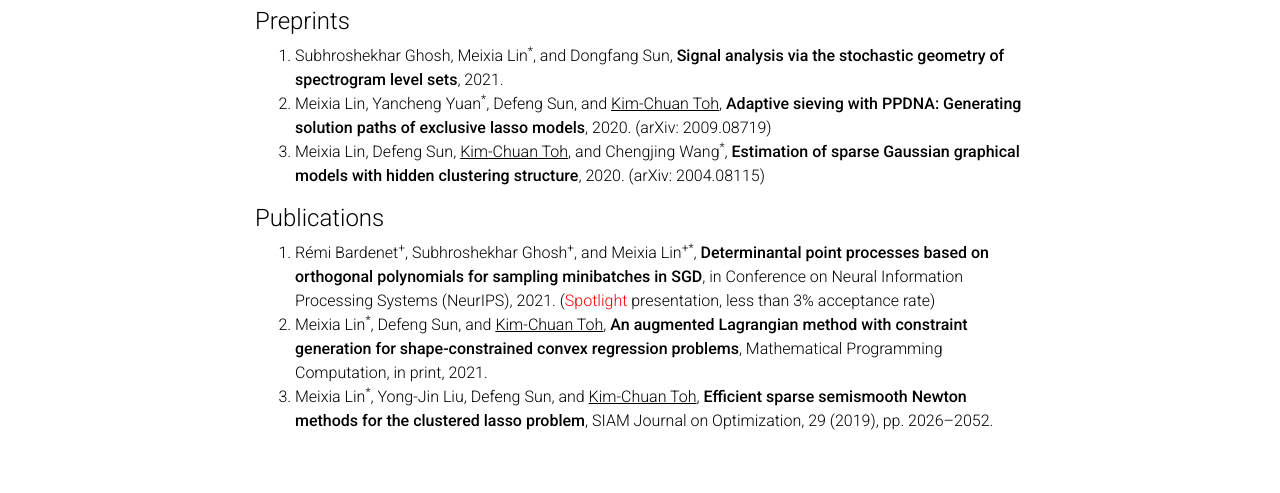
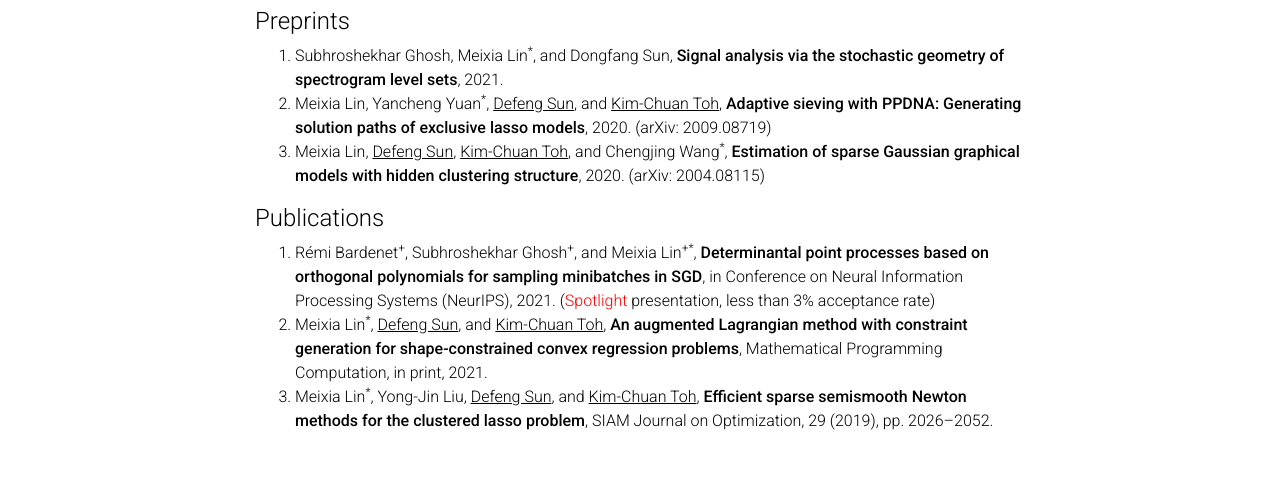
Before and after one commit to linmeixia/linmeixia.github.io, a Jekyll site: the page built from _pages/publications.md, in a window 1280 px wide. Shown: the part 217-710 px from the top of the page. Built offline with Jekyll 4.4.1, drawn with Linux system fonts in a browser that asks for light colours; nearby versions of some CDN libraries; comment, search, counter and statistics services are not loaded; a style sheet for code colours, icons or effects is not loaded.

Commit message:
Update publications.md

```diff
--- a/_pages/publications.md
+++ b/_pages/publications.md
@@ -12,13 +12,12 @@
 <h4>Preprints</h4>
 
 1. Subhroshekhar Ghosh, Meixia Lin<sup>*</sup>, and Dongfang Sun, <strong>Signal analysis via the stochastic geometry of spectrogram level sets</strong>, 2021.
-2. Meixia Lin, Yancheng Yuan<sup>*</sup>, Defeng Sun, and <a href="https://blog.nus.edu.sg/mattohkc/" style="color: black; text-decoration: underline;"> Kim-Chuan Toh</a>, <strong>Adaptive sieving with PPDNA: Generating solution paths of exclusive lasso models</strong>, 2020. (arXiv: 2009.08719)
-3. Meixia Lin, Defeng Sun, <a href="https://blog.nus.edu.sg/mattohkc/" style="color: black; text-decoration: underline;"> Kim-Chuan Toh</a>, and Chengjing Wang<sup>*</sup>, <strong>Estimation of sparse Gaussian graphical models with hidden clustering structure</strong>, 2020. (arXiv: 2004.08115)
-
+2. Meixia Lin, Yancheng Yuan<sup>*</sup>, <a href="https://www.polyu.edu.hk/ama/profile/dfsun/" style="color: black; text-decoration: underline;"> Defeng Sun</a>, and <a href="https://blog.nus.edu.sg/mattohkc/" style="color: black; text-decoration: underline;"> Kim-Chuan Toh</a>, <strong>Adaptive sieving with PPDNA: Generating solution paths of exclusive lasso models</strong>, 2020. (arXiv: 2009.08719)
+3. Meixia Lin, <a href="https://www.polyu.edu.hk/ama/profile/dfsun/" style="color: black; text-decoration: underline;"> Defeng Sun</a>, <a href="https://blog.nus.edu.sg/mattohkc/" style="color: black; text-decoration: underline;"> Kim-Chuan Toh</a>, and Chengjing Wang<sup>*</sup>, <strong>Estimation of sparse Gaussian graphical models with hidden clustering structure</strong>, 2020. (arXiv: 2004.08115)
 
 
 <h4>Publications</h4>
 
 1. Rémi Bardenet<sup>+</sup>, Subhroshekhar Ghosh<sup>+</sup>, and Meixia Lin<sup>+*</sup>, <strong>Determinantal point processes based on orthogonal polynomials for sampling minibatches in SGD</strong>, in Conference on Neural Information Processing Systems (NeurIPS), 2021. (<span style="color:red">Spotlight</span> presentation, less than 3% acceptance rate)
-2. Meixia Lin<sup>*</sup>, Defeng Sun, and <a href="https://blog.nus.edu.sg/mattohkc/" style="color: black; text-decoration: underline;"> Kim-Chuan Toh</a>, <strong>An augmented Lagrangian method with constraint generation for shape-constrained convex regression problems</strong>, Mathematical Programming Computation, in print, 2021.
-3. Meixia Lin<sup>*</sup>, Yong-Jin Liu, Defeng Sun, and <a href="https://blog.nus.edu.sg/mattohkc/" style="color: black; text-decoration: underline;"> Kim-Chuan Toh</a>, <strong>Efficient sparse semismooth Newton methods for the clustered lasso problem</strong>, SIAM Journal on Optimization, 29 (2019), pp. 2026--2052.
+2. Meixia Lin<sup>*</sup>, <a href="https://www.polyu.edu.hk/ama/profile/dfsun/" style="color: black; text-decoration: underline;"> Defeng Sun</a>, and <a href="https://blog.nus.edu.sg/mattohkc/" style="color: black; text-decoration: underline;"> Kim-Chuan Toh</a>, <strong>An augmented Lagrangian method with constraint generation for shape-constrained convex regression problems</strong>, Mathematical Programming Computation, in print, 2021.
+3. Meixia Lin<sup>*</sup>, Yong-Jin Liu, <a href="https://www.polyu.edu.hk/ama/profile/dfsun/" style="color: black; text-decoration: underline;"> Defeng Sun</a>, and <a href="https://blog.nus.edu.sg/mattohkc/" style="color: black; text-decoration: underline;"> Kim-Chuan Toh</a>, <strong>Efficient sparse semismooth Newton methods for the clustered lasso problem</strong>, SIAM Journal on Optimization, 29 (2019), pp. 2026--2052.
```
